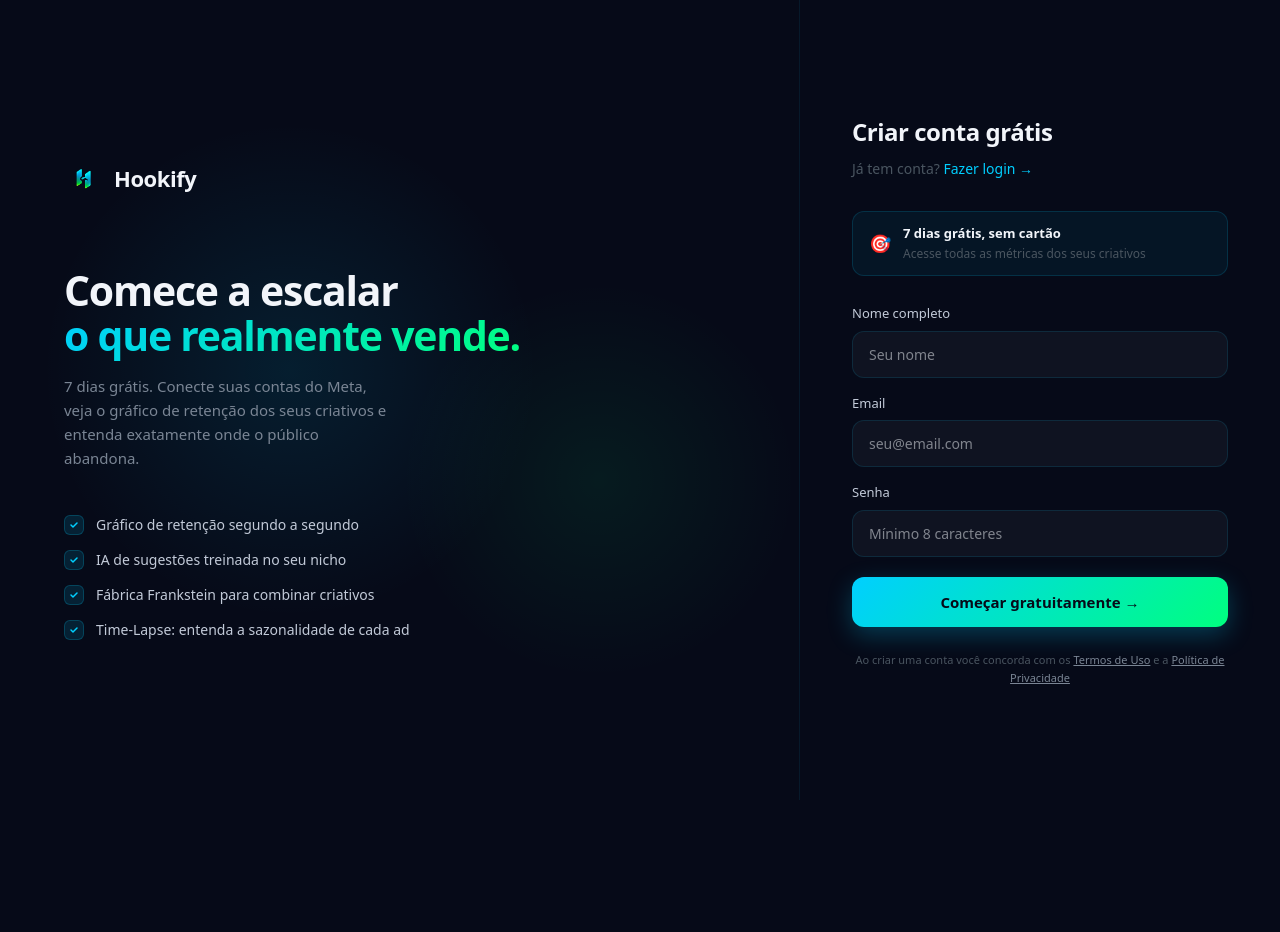
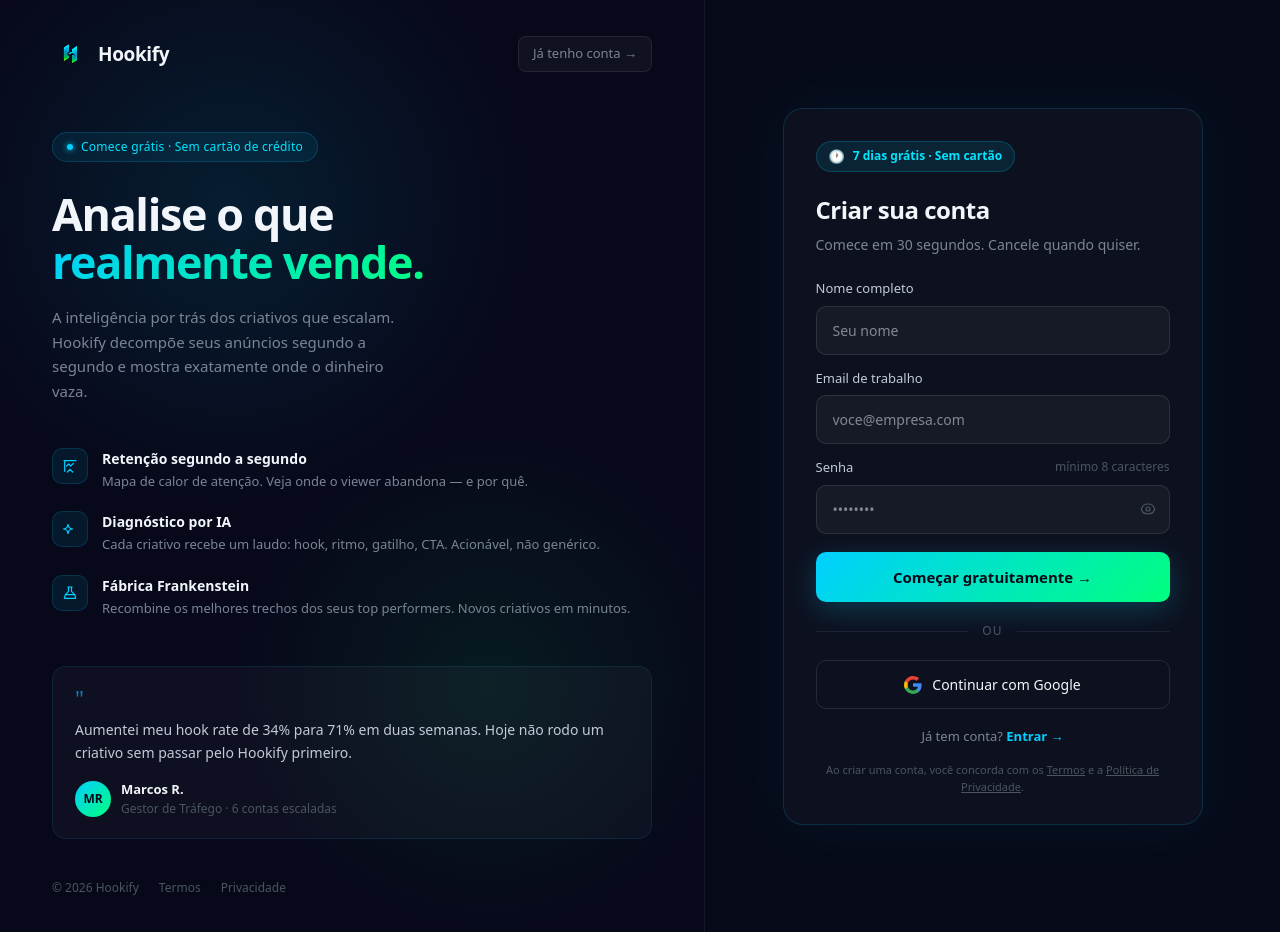
Before and after one commit to Derekkiyosshi/hookify, a Next.js app: page /signup in a window 1280 px wide. Before the commit the page ends 800 px from the top, so only its background shows below. Built offline with nearby package versions, Linux system fonts and the light colour scheme.

Commit message:
redesign: signup igual ao hookify-ten mas nas cores cyan/verde
Co-Authored-By: Claude Sonnet 4.6 <noreply@anthropic.com>

```diff
--- a/app/signup/page.tsx
+++ b/app/signup/page.tsx
@@ -9,6 +9,7 @@ export default function SignupPage() {
   const [name, setName] = useState('')
   const [email, setEmail] = useState('')
   const [password, setPassword] = useState('')
+  const [showPassword, setShowPassword] = useState(false)
   const [loading, setLoading] = useState(false)
   const [error, setError] = useState('')
   const router = useRouter()
@@ -45,185 +46,226 @@ export default function SignupPage() {
     router.refresh()
   }
 
+  const inputStyle = {
+    width: '100%', boxSizing: 'border-box' as const,
+    background: 'rgba(255,255,255,0.04)',
+    border: '1px solid rgba(255,255,255,0.10)',
+    borderRadius: 10, padding: '13px 16px',
+    color: '#F2F5FA', fontSize: 14, outline: 'none',
+    transition: 'border-color 0.2s',
+  }
+
   return (
-    <div style={{ minHeight: '100vh', display: 'flex', background: '#060A18' }}>
+    <div style={{ minHeight: '100vh', display: 'flex', background: '#060A18', fontFamily: 'system-ui, sans-serif' }}>
 
-      {/* ── Lado esquerdo — Branding ── */}
+      {/* ── ESQUERDA — Branding ── */}
       <div style={{
-        flex: 1,
-        display: 'flex',
-        flexDirection: 'column',
-        justifyContent: 'center',
-        padding: '60px 64px',
-        position: 'relative',
-        overflow: 'hidden',
-        borderRight: '1px solid rgba(0,207,255,0.08)',
+        flex: 1, display: 'flex', flexDirection: 'column',
+        padding: '36px 52px', position: 'relative', overflow: 'hidden',
+        background: '#07091A',
       }}>
-        <div style={{
-          position: 'absolute', top: '15%', left: '5%',
-          width: 500, height: 500,
-          background: 'radial-gradient(ellipse, rgba(0,207,255,0.10) 0%, transparent 70%)',
-          pointerEvents: 'none',
-        }} />
-        <div style={{
-          position: 'absolute', bottom: '15%', right: '0%',
-          width: 400, height: 400,
-          background: 'radial-gradient(ellipse, rgba(0,255,127,0.07) 0%, transparent 70%)',
-          pointerEvents: 'none',
-        }} />
+        <div style={{ position: 'absolute', top: '-10%', left: '-10%', width: 600, height: 600, background: 'radial-gradient(ellipse, rgba(0,207,255,0.10) 0%, transparent 70%)', pointerEvents: 'none' }} />
+        <div style={{ position: 'absolute', bottom: '0%', right: '-5%', width: 500, height: 500, background: 'radial-gradient(ellipse, rgba(0,255,127,0.07) 0%, transparent 70%)', pointerEvents: 'none' }} />
 
-        {/* Logo */}
-        <div style={{ position: 'relative', zIndex: 1, marginBottom: 64 }}>
-          <Link href="/" style={{ textDecoration: 'none', display: 'inline-flex', alignItems: 'center', gap: 12 }}>
-            <img src="/logo.png" alt="Hookify" style={{ width: 38, height: 38, objectFit: 'contain' }} />
-            <span style={{ fontSize: 22, fontWeight: 700, letterSpacing: '-0.02em', color: '#F2F5FA' }}>Hookify</span>
+        {/* Topo: logo + botão já tenho conta */}
+        <div style={{ display: 'flex', alignItems: 'center', justifyContent: 'space-between', marginBottom: 60, position: 'relative', zIndex: 1 }}>
+          <Link href="/" style={{ textDecoration: 'none', display: 'inline-flex', alignItems: 'center', gap: 10 }}>
+            <img src="/logo.png" alt="Hookify" style={{ width: 36, height: 36, objectFit: 'contain' }} />
+            <span style={{ fontSize: 19, fontWeight: 700, color: '#F2F5FA', letterSpacing: '-0.02em' }}>Hookify</span>
+          </Link>
+          <Link href="/login" style={{
+            textDecoration: 'none', fontSize: 13, color: '#7A8594',
+            display: 'inline-flex', alignItems: 'center', gap: 6,
+            background: 'rgba(255,255,255,0.04)', border: '1px solid rgba(255,255,255,0.08)',
+            borderRadius: 8, padding: '7px 14px',
+          }}>
+            Já tenho conta →
           </Link>
         </div>
 
+        {/* Conteúdo central */}
+        <div style={{ flex: 1, display: 'flex', flexDirection: 'column', justifyContent: 'center', position: 'relative', zIndex: 1 }}>
+          {/* Badge */}
+          <div style={{
+            display: 'inline-flex', alignItems: 'center', gap: 8,
+            background: 'rgba(0,207,255,0.08)', border: '1px solid rgba(0,207,255,0.18)',
+            borderRadius: 100, padding: '5px 14px', marginBottom: 28, width: 'fit-content',
+          }}>
+            <div style={{ width: 6, height: 6, borderRadius: '50%', background: '#00CFFF', boxShadow: '0 0 6px #00CFFF' }} />
+            <span style={{ fontSize: 12, color: '#00E5FF', fontWeight: 500, letterSpacing: '0.02em' }}>Comece grátis · Sem cartão de crédito</span>
+          </div>
+
           {/* Headline */}
-        <div style={{ position: 'relative', zIndex: 1 }}>
-          <h1 style={{
-            fontSize: 'clamp(30px, 3.2vw, 48px)',
-            fontWeight: 700, lineHeight: 1.1,
-            letterSpacing: '-0.03em', color: '#F2F5FA', marginBottom: 16,
-          }}>
-            Comece a escalar<br />
-            <span style={{
-              background: 'linear-gradient(135deg, #00CFFF 0%, #00FF7F 100%)',
-              WebkitBackgroundClip: 'text',
-              WebkitTextFillColor: 'transparent',
-              backgroundClip: 'text',
-            }}>o que realmente vende.</span>
+          <h1 style={{ fontSize: 'clamp(34px, 3.5vw, 54px)', fontWeight: 800, lineHeight: 1.08, letterSpacing: '-0.03em', color: '#F2F5FA', marginBottom: 18 }}>
+            Analise o que<br />
+            <span style={{ background: 'linear-gradient(135deg, #00CFFF 0%, #00FF7F 100%)', WebkitBackgroundClip: 'text', WebkitTextFillColor: 'transparent', backgroundClip: 'text' }}>realmente vende.</span>
           </h1>
-          <p style={{ fontSize: 15, color: '#7A8594', lineHeight: 1.6, maxWidth: '38ch', marginBottom: 44 }}>
-            7 dias grátis. Conecte suas contas do Meta, veja o gráfico de retenção dos seus criativos e entenda exatamente onde o público abandona.
+
+          <p style={{ fontSize: 15, color: '#7A8594', lineHeight: 1.65, maxWidth: '40ch', marginBottom: 44 }}>
+            A inteligência por trás dos criativos que escalam. Hookify decompõe seus anúncios segundo a segundo e mostra exatamente onde o dinheiro vaza.
           </p>
 
-          {/* Bullets */}
-          <div style={{ display: 'flex', flexDirection: 'column', gap: 14 }}>
+          {/* Features */}
+          <div style={{ display: 'flex', flexDirection: 'column', gap: 20, marginBottom: 48 }}>
             {[
-              'Gráfico de retenção segundo a segundo',
-              'IA de sugestões treinada no seu nicho',
-              'Fábrica Frankstein para combinar criativos',
-              'Time-Lapse: entenda a sazonalidade de cada ad',
-            ].map(item => (
-              <div key={item} style={{ display: 'flex', alignItems: 'center', gap: 12 }}>
-                <div style={{
-                  width: 20, height: 20, borderRadius: 6, flexShrink: 0,
-                  background: 'rgba(0,207,255,0.12)',
-                  border: '1px solid rgba(0,207,255,0.2)',
-                  display: 'flex', alignItems: 'center', justifyContent: 'center',
-                }}>
-                  <svg width="10" height="10" viewBox="0 0 10 10" fill="none">
-                    <path d="M2 5L4 7L8 3" stroke="#00CFFF" strokeWidth="1.5" strokeLinecap="round" strokeLinejoin="round"/>
-                  </svg>
+              { icon: <svg width="16" height="16" fill="none" viewBox="0 0 24 24" stroke="#00CFFF" strokeWidth="1.8"><path strokeLinecap="round" strokeLinejoin="round" d="M7 12l3-3 3 3 4-4M8 21l4-4 4 4M3 4h18M4 4v16"/></svg>, title: 'Retenção segundo a segundo', sub: 'Mapa de calor de atenção. Veja onde o viewer abandona — e por quê.' },
+              { icon: <svg width="16" height="16" fill="none" viewBox="0 0 24 24" stroke="#00CFFF" strokeWidth="1.8"><path strokeLinecap="round" strokeLinejoin="round" d="M9.813 15.904L9 18.75l-.813-2.846a4.5 4.5 0 00-3.09-3.09L2.25 12l2.846-.813a4.5 4.5 0 003.09-3.09L9 5.25l.813 2.846a4.5 4.5 0 003.09 3.09L15.75 12l-2.846.813a4.5 4.5 0 00-3.09 3.09z"/></svg>, title: 'Diagnóstico por IA', sub: 'Cada criativo recebe um laudo: hook, ritmo, gatilho, CTA. Acionável, não genérico.' },
+              { icon: <svg width="16" height="16" fill="none" viewBox="0 0 24 24" stroke="#00CFFF" strokeWidth="1.8"><path strokeLinecap="round" strokeLinejoin="round" d="M9.75 3.104v5.714a2.25 2.25 0 01-.659 1.591L5 14.5M9.75 3.104c-.251.023-.501.05-.75.082m.75-.082a24.301 24.301 0 014.5 0m0 0v5.714c0 .597.237 1.17.659 1.591L19.8 15.3M14.25 3.104c.251.023.501.05.75.082M5 14.5l-1.5 5.5h17L19 14.5M5 14.5h14.5"/></svg>, title: 'Fábrica Frankenstein', sub: 'Recombine os melhores trechos dos seus top performers. Novos criativos em minutos.' },
+            ].map(f => (
+              <div key={f.title} style={{ display: 'flex', alignItems: 'flex-start', gap: 14 }}>
+                <div style={{ width: 36, height: 36, borderRadius: 10, flexShrink: 0, background: 'rgba(0,207,255,0.08)', border: '1px solid rgba(0,207,255,0.15)', display: 'flex', alignItems: 'center', justifyContent: 'center' }}>
+                  {f.icon}
                 </div>
-                <span style={{ fontSize: 14, color: '#C2CAD8' }}>{item}</span>
+                <div>
+                  <div style={{ fontSize: 14, fontWeight: 600, color: '#F2F5FA', marginBottom: 3 }}>{f.title}</div>
+                  <div style={{ fontSize: 13, color: '#7A8594', lineHeight: 1.5 }}>{f.sub}</div>
+                </div>
               </div>
             ))}
+          </div>
+
+          {/* Depoimento */}
+          <div style={{ background: 'rgba(255,255,255,0.03)', border: '1px solid rgba(0,207,255,0.10)', borderRadius: 14, padding: '20px 22px' }}>
+            <div style={{ fontSize: 22, color: '#00CFFF', lineHeight: 1, marginBottom: 10, opacity: 0.6 }}>"</div>
+            <p style={{ fontSize: 14, color: '#C2CAD8', lineHeight: 1.6, marginBottom: 16 }}>
+              Aumentei meu hook rate de 34% para 71% em duas semanas. Hoje não rodo um criativo sem passar pelo Hookify primeiro.
+            </p>
+            <div style={{ display: 'flex', alignItems: 'center', gap: 10 }}>
+              <div style={{ width: 36, height: 36, borderRadius: '50%', background: 'linear-gradient(135deg, #00CFFF, #00FF7F)', display: 'flex', alignItems: 'center', justifyContent: 'center', fontSize: 12, fontWeight: 700, color: '#060A18', flexShrink: 0 }}>MR</div>
+              <div>
+                <div style={{ fontSize: 13, fontWeight: 600, color: '#F2F5FA' }}>Marcos R.</div>
+                <div style={{ fontSize: 12, color: '#4A5560' }}>Gestor de Tráfego · 6 contas escaladas</div>
+              </div>
             </div>
           </div>
         </div>
 
-      {/* ── Lado direito — Form ── */}
-      <div style={{
-        width: '480px',
-        display: 'flex',
-        flexDirection: 'column',
-        justifyContent: 'center',
-        padding: '60px 52px',
-        background: '#060A18',
-      }}>
-        <div style={{ marginBottom: 32 }}>
-          <h2 style={{ fontSize: 24, fontWeight: 700, color: '#F2F5FA', letterSpacing: '-0.02em', marginBottom: 8 }}>
-            Criar conta grátis
-          </h2>
-          <p style={{ fontSize: 14, color: '#4A5560' }}>
-            Já tem conta?{' '}
-            <Link href="/login" style={{ color: '#00CFFF', textDecoration: 'none', fontWeight: 500 }}>
-              Fazer login →
-            </Link>
-          </p>
-        </div>
-
-        {/* Trial banner */}
-        <div style={{
-          background: 'rgba(0,207,255,0.06)',
-          border: '1px solid rgba(0,207,255,0.15)',
-          borderRadius: 12, padding: '12px 16px',
-          display: 'flex', alignItems: 'center', gap: 12,
-          marginBottom: 28,
-        }}>
-          <span style={{ fontSize: 18 }}>🎯</span>
-          <div>
-            <p style={{ fontSize: 13, fontWeight: 600, color: '#F2F5FA', marginBottom: 2 }}>7 dias grátis, sem cartão</p>
-            <p style={{ fontSize: 12, color: '#4A5560' }}>Acesse todas as métricas dos seus criativos</p>
+        {/* Footer */}
+        <div style={{ display: 'flex', gap: 20, alignItems: 'center', marginTop: 40, position: 'relative', zIndex: 1 }}>
+          <span style={{ fontSize: 12, color: '#4A5560' }}>© 2026 Hookify</span>
+          <Link href="/termos" style={{ fontSize: 12, color: '#4A5560', textDecoration: 'none' }}>Termos</Link>
+          <Link href="/privacidade" style={{ fontSize: 12, color: '#4A5560', textDecoration: 'none' }}>Privacidade</Link>
         </div>
       </div>
 
-        <form onSubmit={handleSignup} style={{ display: 'flex', flexDirection: 'column', gap: 16 }}>
-          {[
-            { label: 'Nome completo', type: 'text', value: name, onChange: setName, placeholder: 'Seu nome' },
-            { label: 'Email', type: 'email', value: email, onChange: setEmail, placeholder: 'seu@email.com' },
-            { label: 'Senha', type: 'password', value: password, onChange: setPassword, placeholder: 'Mínimo 8 caracteres' },
-          ].map(field => (
-            <div key={field.label}>
-              <label style={{ display: 'block', fontSize: 13, fontWeight: 500, color: '#C2CAD8', marginBottom: 7 }}>
-                {field.label}
-              </label>
-              <input
-                type={field.type}
-                value={field.value}
-                onChange={e => field.onChange(e.target.value)}
-                required
-                placeholder={field.placeholder}
-                style={{
-                  width: '100%', boxSizing: 'border-box',
-                  background: 'rgba(255,255,255,0.04)',
-                  border: '1px solid rgba(0,207,255,0.12)',
-                  borderRadius: 12, padding: '12px 16px',
-                  color: '#F2F5FA', fontSize: 14, outline: 'none',
-                }}
-                onFocus={e => (e.target.style.borderColor = 'rgba(0,207,255,0.45)')}
-                onBlur={e => (e.target.style.borderColor = 'rgba(0,207,255,0.12)')}
-              />
+      {/* ── DIREITA — Card com Form ── */}
+      <div style={{
+        flex: '0 0 45%',
+        display: 'flex', flexDirection: 'column', justifyContent: 'center', alignItems: 'center',
+        padding: '60px 40px',
+        background: '#060A18',
+        borderLeft: '1px solid rgba(255,255,255,0.06)',
+      }}>
+        {/* Card */}
+        <div style={{
+          width: '100%', maxWidth: 420,
+          background: 'rgba(255,255,255,0.03)',
+          border: '1px solid rgba(0,207,255,0.15)',
+          borderRadius: 20,
+          padding: '32px 32px 28px',
+          boxShadow: '0 0 60px rgba(0,207,255,0.06)',
+        }}>
+          {/* Trial badge */}
+          <div style={{
+            display: 'inline-flex', alignItems: 'center', gap: 8,
+            background: 'rgba(0,207,255,0.10)', border: '1px solid rgba(0,207,255,0.20)',
+            borderRadius: 100, padding: '5px 12px', marginBottom: 20,
+          }}>
+            <span style={{ fontSize: 13 }}>🕐</span>
+            <span style={{ fontSize: 12, color: '#00E5FF', fontWeight: 600 }}>7 dias grátis · Sem cartão</span>
           </div>
-          ))}
+
+          <h2 style={{ fontSize: 24, fontWeight: 700, color: '#F2F5FA', letterSpacing: '-0.02em', marginBottom: 6 }}>
+            Criar sua conta
+          </h2>
+          <p style={{ fontSize: 14, color: '#7A8594', marginBottom: 24 }}>Comece em 30 segundos. Cancele quando quiser.</p>
+
+          <form onSubmit={handleSignup} style={{ display: 'flex', flexDirection: 'column', gap: 14 }}>
+            <div>
+              <label style={{ display: 'block', fontSize: 13, fontWeight: 500, color: '#C2CAD8', marginBottom: 7 }}>Nome completo</label>
+              <input type="text" value={name} onChange={e => setName(e.target.value)} required placeholder="Seu nome" style={inputStyle}
+                onFocus={e => (e.target.style.borderColor = 'rgba(0,207,255,0.50)')}
+                onBlur={e => (e.target.style.borderColor = 'rgba(255,255,255,0.10)')} />
+            </div>
+            <div>
+              <label style={{ display: 'block', fontSize: 13, fontWeight: 500, color: '#C2CAD8', marginBottom: 7 }}>Email de trabalho</label>
+              <input type="email" value={email} onChange={e => setEmail(e.target.value)} required placeholder="voce@empresa.com" style={inputStyle}
+                onFocus={e => (e.target.style.borderColor = 'rgba(0,207,255,0.50)')}
+                onBlur={e => (e.target.style.borderColor = 'rgba(255,255,255,0.10)')} />
+            </div>
+            <div>
+              <div style={{ display: 'flex', justifyContent: 'space-between', marginBottom: 7 }}>
+                <label style={{ fontSize: 13, fontWeight: 500, color: '#C2CAD8' }}>Senha</label>
+                <span style={{ fontSize: 12, color: '#4A5560' }}>mínimo 8 caracteres</span>
+              </div>
+              <div style={{ position: 'relative' }}>
+                <input type={showPassword ? 'text' : 'password'} value={password} onChange={e => setPassword(e.target.value)} required placeholder="••••••••"
+                  style={{ ...inputStyle, paddingRight: 44 }}
+                  onFocus={e => (e.target.style.borderColor = 'rgba(0,207,255,0.50)')}
+                  onBlur={e => (e.target.style.borderColor = 'rgba(255,255,255,0.10)')} />
+                <button type="button" onClick={() => setShowPassword(!showPassword)}
+                  style={{ position: 'absolute', right: 14, top: '50%', transform: 'translateY(-50%)', background: 'none', border: 'none', cursor: 'pointer', color: '#4A5560', padding: 0 }}>
+                  {showPassword
+                    ? <svg width="16" height="16" fill="none" viewBox="0 0 24 24" stroke="currentColor" strokeWidth="1.8"><path strokeLinecap="round" strokeLinejoin="round" d="M3.98 8.223A10.477 10.477 0 001.934 12C3.226 16.338 7.244 19.5 12 19.5c.993 0 1.953-.138 2.863-.395M6.228 6.228A10.45 10.45 0 0112 4.5c4.756 0 8.773 3.162 10.065 7.498a10.523 10.523 0 01-4.293 5.774M6.228 6.228L3 3m3.228 3.228l3.65 3.65m7.894 7.894L21 21m-3.228-3.228l-3.65-3.65m0 0a3 3 0 10-4.243-4.243m4.242 4.242L9.88 9.88"/></svg>
+                    : <svg width="16" height="16" fill="none" viewBox="0 0 24 24" stroke="currentColor" strokeWidth="1.8"><path strokeLinecap="round" strokeLinejoin="round" d="M2.036 12.322a1.012 1.012 0 010-.639C3.423 7.51 7.36 4.5 12 4.5c4.638 0 8.573 3.007 9.963 7.178.07.207.07.431 0 .639C20.577 16.49 16.64 19.5 12 19.5c-4.638 0-8.573-3.007-9.963-7.178z"/><path strokeLinecap="round" strokeLinejoin="round" d="M15 12a3 3 0 11-6 0 3 3 0 016 0z"/></svg>
+                  }
+                </button>
+              </div>
+            </div>
 
             {error && (
-            <div style={{
-              fontSize: 13, color: '#F87171',
-              background: 'rgba(248,113,113,0.08)',
-              border: '1px solid rgba(248,113,113,0.2)',
-              borderRadius: 10, padding: '12px 16px',
-            }}>
+              <div style={{ fontSize: 13, color: '#F87171', background: 'rgba(248,113,113,0.08)', border: '1px solid rgba(248,113,113,0.2)', borderRadius: 10, padding: '12px 16px' }}>
                 {error}
               </div>
             )}
 
-          <button
-            type="submit"
-            disabled={loading}
-            style={{
-              width: '100%', padding: '14px',
-              background: loading ? 'rgba(0,207,255,0.3)' : 'linear-gradient(135deg, #00CFFF 0%, #00FF7F 100%)',
-              border: 'none', borderRadius: 12,
+            <button type="submit" disabled={loading} style={{
+              width: '100%', padding: '14px', marginTop: 4,
+              background: loading ? 'rgba(0,207,255,0.25)' : 'linear-gradient(135deg, #00CFFF 0%, #00FF7F 100%)',
+              border: 'none', borderRadius: 10,
               color: '#060A18', fontSize: 15, fontWeight: 700,
               cursor: loading ? 'not-allowed' : 'pointer',
-              boxShadow: '0 8px 24px rgba(0,207,255,0.25)',
-              marginTop: 4,
-            }}
-          >
+              boxShadow: '0 8px 28px rgba(0,207,255,0.22)',
+            }}>
               {loading ? 'Criando conta...' : 'Começar gratuitamente →'}
             </button>
           </form>
 
-        <p style={{ textAlign: 'center', fontSize: 11, color: '#4A5560', marginTop: 24, lineHeight: 1.6 }}>
-          Ao criar uma conta você concorda com os{' '}
-          <Link href="/termos" style={{ color: '#7A8594', textDecoration: 'underline' }}>Termos de Uso</Link>
+          {/* Divisor OU */}
+          <div style={{ display: 'flex', alignItems: 'center', gap: 14, margin: '20px 0' }}>
+            <div style={{ flex: 1, height: 1, background: 'rgba(255,255,255,0.07)' }} />
+            <span style={{ fontSize: 12, color: '#4A5560', textTransform: 'uppercase', letterSpacing: '0.1em' }}>OU</span>
+            <div style={{ flex: 1, height: 1, background: 'rgba(255,255,255,0.07)' }} />
+          </div>
+
+          {/* Google */}
+          <button type="button" style={{
+            width: '100%', padding: '13px',
+            background: 'transparent', border: '1px solid rgba(255,255,255,0.10)',
+            borderRadius: 10, color: '#F2F5FA', fontSize: 14, fontWeight: 500,
+            cursor: 'pointer', display: 'flex', alignItems: 'center', justifyContent: 'center', gap: 10,
+          }}>
+            <svg width="18" height="18" viewBox="0 0 18 18">
+              <path fill="#4285F4" d="M17.64 9.2c0-.637-.057-1.251-.164-1.84H9v3.481h4.844c-.209 1.125-.843 2.078-1.796 2.717v2.258h2.908c1.702-1.567 2.684-3.874 2.684-6.615z"/>
+              <path fill="#34A853" d="M9 18c2.43 0 4.467-.806 5.956-2.184l-2.908-2.258c-.806.54-1.837.86-3.048.86-2.344 0-4.328-1.584-5.036-3.711H.957v2.332C2.438 15.983 5.482 18 9 18z"/>
+              <path fill="#FBBC05" d="M3.964 10.707c-.18-.54-.282-1.117-.282-1.707s.102-1.167.282-1.707V4.961H.957C.347 6.175 0 7.55 0 9s.348 2.825.957 4.039l3.007-2.332z"/>
+              <path fill="#EA4335" d="M9 3.58c1.321 0 2.508.454 3.44 1.345l2.582-2.58C13.463.891 11.426 0 9 0 5.482 0 2.438 2.017.957 4.961L3.964 7.293C4.672 5.163 6.656 3.58 9 3.58z"/>
+            </svg>
+            Continuar com Google
+          </button>
+
+          <p style={{ textAlign: 'center', fontSize: 13, color: '#7A8594', marginTop: 18 }}>
+            Já tem conta?{' '}
+            <Link href="/login" style={{ color: '#00CFFF', textDecoration: 'none', fontWeight: 600 }}>Entrar →</Link>
+          </p>
+
+          <p style={{ textAlign: 'center', fontSize: 11, color: '#4A5560', marginTop: 14, lineHeight: 1.6 }}>
+            Ao criar uma conta, você concorda com os{' '}
+            <Link href="/termos" style={{ color: '#4A5560', textDecoration: 'underline' }}>Termos</Link>
             {' '}e a{' '}
-          <Link href="/privacidade" style={{ color: '#7A8594', textDecoration: 'underline' }}>Política de Privacidade</Link>
+            <Link href="/privacidade" style={{ color: '#4A5560', textDecoration: 'underline' }}>Política de Privacidade</Link>.
           </p>
+        </div>
       </div>
     </div>
   )
```
Lines whose indentation alone changed are shown as unchanged.
